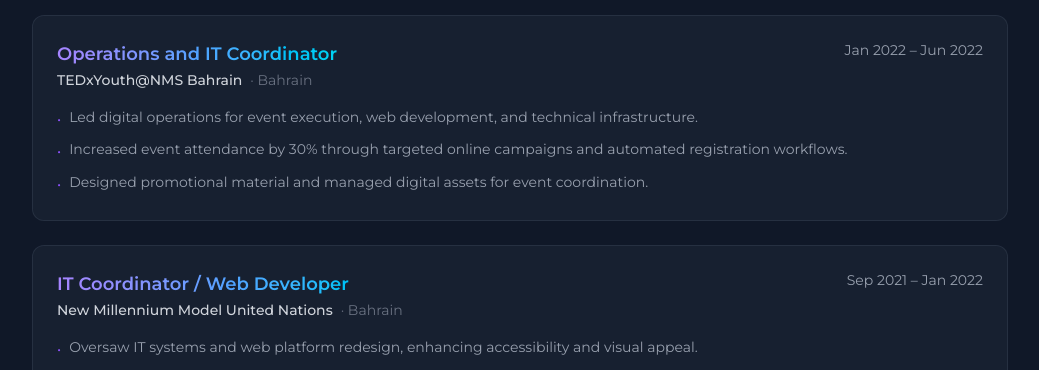
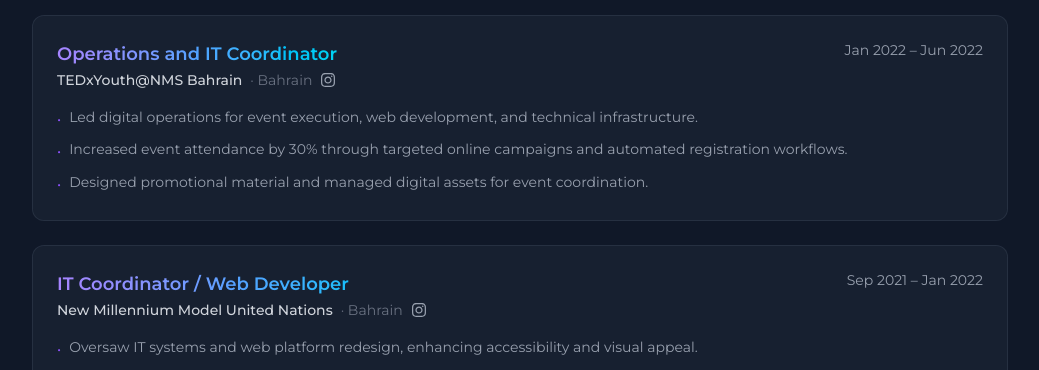
Before and after one commit to amitojsingh366/amitoj.net, a Next.js app: page / in a window 1280 px wide. Shown: the part 3606-3976 px from the top of the page, without its empty margins (120-1159 px from the left). Built offline with nearby package versions, Linux system fonts and the light colour scheme; no server answers.

Commit message:
Add Instagram links to TEDx and NMMUN experience
Co-authored-by: Amitoj Singh <amitoj@amitoj.net>

```diff
--- a/src/components/ExperienceCard.tsx
+++ b/src/components/ExperienceCard.tsx
@@ -1,4 +1,4 @@
-import { FaGithub } from "react-icons/fa";
+import { FaGithub, FaInstagram } from "react-icons/fa";
 import type { Experience } from "@/data/experience";
 import { FiGlobe } from "react-icons/fi";
 
@@ -42,6 +42,17 @@ export function ExperienceCard({ experience }: { experience: Experience }) {
                 <FaGithub className="w-4 h-4" />
               </a>
             )}
+            {experience.instagram && (
+              <a
+                href={experience.instagram}
+                target="_blank"
+                rel="noopener noreferrer"
+                className="text-gray-400 hover:text-gray-900 dark:hover:text-white transition-colors"
+                title={`Visit ${experience.company} on Instagram`}
+              >
+                <FaInstagram className="w-4 h-4" />
+              </a>
+            )}
           </div>
         </div>
         <span className="text-sm text-gray-500 dark:text-gray-400 mt-1 sm:mt-0 whitespace-nowrap">
--- a/src/data/experience.ts
+++ b/src/data/experience.ts
@@ -5,6 +5,7 @@ export interface Experience {
   period: string;
   bullets: string[];
   link?: string;
+  instagram?: string;
   github?: string;
 }
 
@@ -63,6 +64,7 @@ export const experiences: Experience[] = [
     company: "TEDxYouth@NMS Bahrain",
     location: "Bahrain",
     period: "Jan 2022 \u2013 Jun 2022",
+    instagram: "https://www.instagram.com/tedxyouthnmsbh/",
     bullets: [
       "Led digital operations for event execution, web development, and technical infrastructure.",
       "Increased event attendance by 30% through targeted online campaigns and automated registration workflows.",
@@ -74,6 +76,7 @@ export const experiences: Experience[] = [
     company: "New Millennium Model United Nations",
     location: "Bahrain",
     period: "Sep 2021 \u2013 Jan 2022",
+    instagram: "https://www.instagram.com/nmmun202122/",
     bullets: [
       "Oversaw IT systems and web platform redesign, enhancing accessibility and visual appeal.",
       "Integrated Microsoft Teams and collaborative tools to streamline internal communication.",
```
